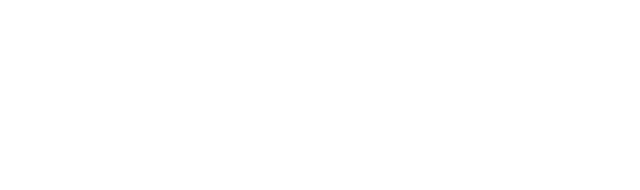
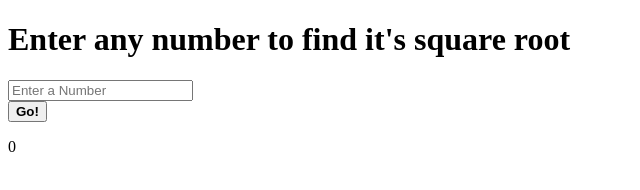
Before and after one commit to cvs181801/square-root, a plain HTML site: page index.html in a window 1280 px wide. Shown: the whole page, without its empty margins (0-640 px from the left). Drawn offline with Linux system fonts and the light colour scheme.

Commit message:
add trendering

```diff
--- a/index.html
+++ b/index.html
@@ -6,7 +6,15 @@
     <title>Get The Square Root</title>
 </head>
 <body>
-
+    <h1>Enter any number to find it's square root</h1>
+    <form>
+        <input type="number" id="numberBox" placeholder="Enter a Number" size="100">
+    </form>
+</div>
+    <div id="buttonContainer">
+        <button id="go-btn"><strong>Go!</strong></button>
+    </div>
+    <div id="resultDiv"></div>
     <script src="index.js"></script>
 </body>
 </html>
--- a/index.js
+++ b/index.js
@@ -1,9 +1,15 @@
 //grab elements from the DOM
+const number = document.getElementById("numberBox");
+const goButton = document.getElementById("go-btn");
+const result = document.getElementById("resultDiv");
+const renderResult = document.createElement("p");
 
 //get the square root of the number the user enters
 
 function getSquareRoot(num) {
-    return Math.sqrt(num);
+    renderResult.innerHTML = "";
+    renderResult.innerHTML = Math.sqrt(num);
+    result.appendChild(renderResult);
 }
 
-console.log(getSquareRoot(49));
+console.log(getSquareRoot(number.value));
```
